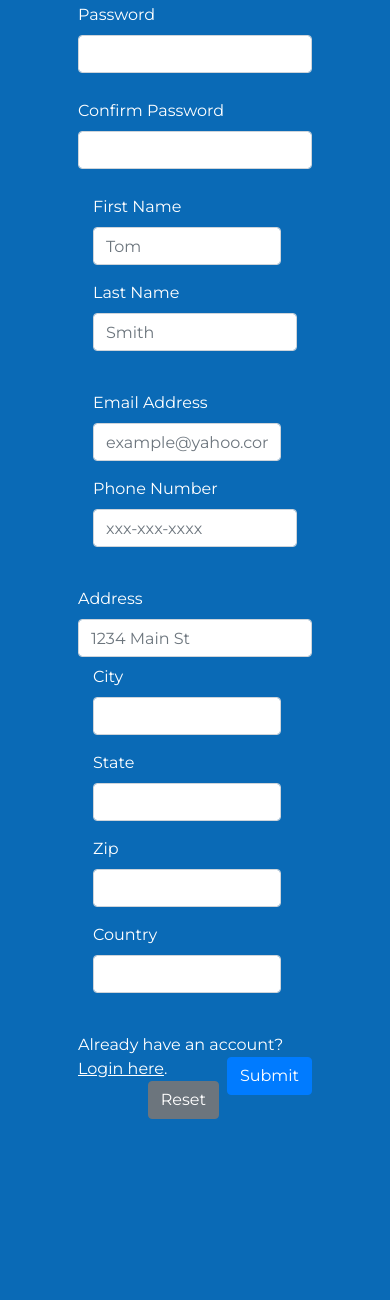
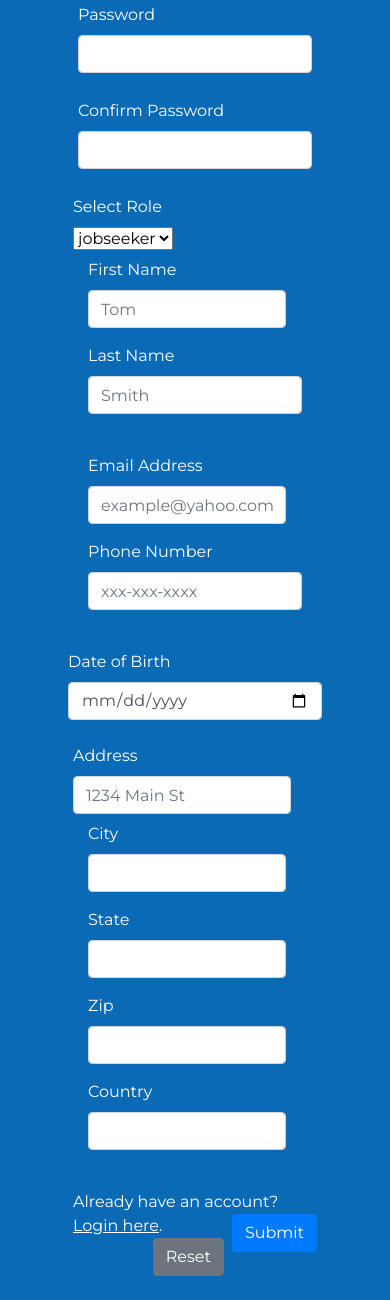
Before and after one commit to christopher-stack/christopher-stack.github.io, a PHP site: page /Resources/php/server/Register.php in a window 390 px wide. Shown: the part 213-1513 px from the top of the page. Before the commit the page ends 1332 px from the top, so only its background shows below. Run offline with PHP 8.4, Linux system fonts and the light colour scheme; some libraries are stand-ins or nearby versions.

Commit message:
[Change] Phone number added; optional-value
- Also added the other fields needed, but not linked to the db yet

```diff
--- a/Resources/php/server/Register.php
+++ b/Resources/php/server/Register.php
@@ -7,8 +7,8 @@ $username = $password = $confirm_password = "";
 $username_err = $password_err = $confirm_password_err = "";
 $fname = $lname = "";
 $fname_err = $lname_err = "";
-$email = "";
-$email_err = "";
+$email = $phone = "";
+$email_err = $phone_err = "";
 
 // Processing form data when form is submitted and contains data
 if($_SERVER["REQUEST_METHOD"] == "POST" && isset($_POST)) {
@@ -77,22 +77,29 @@ if($_SERVER["REQUEST_METHOD"] == "POST" && isset($_POST)) {
     } else{
         $lname = trim($_POST["lastNameEntry"]);
     }
+
     // Validate email address
     if(empty(trim($_POST["emailEntry"]))){
         $email_err = "Please enter a valid email address.";
     } else{
         $email = trim($_POST["emailEntry"]);
     }
+    // Validate phone number (not-required)
+    if(empty(trim($_POST["phoneEntry"]))){
+        //$phone_err = "Please enter a valid phone number.";
+    } else{
+        $phone = trim($_POST["phoneEntry"]);
+    }
 
     // Check input errors before inserting in database
-    if(empty($username_err) && empty($password_err) && empty($confirm_password_err) && empty($fname_err) && empty($lname_err) && empty($email_err)){
+    if(empty($username_err) && empty($password_err) && empty($confirm_password_err) && empty($fname_err) && empty($lname_err) && empty($email_err) && empty($phone_err)){
 
         // Prepare an insert statement
-        $sql = "INSERT INTO people (username, phash, fname, lname, email) VALUES (?, ?, ?, ?, ?)";
+        $sql = "INSERT INTO people (username, phash, fname, lname, email, phone) VALUES (?, ?, ?, ?, ?, ?)";
 
         if($stmt = mysqli_prepare($link, $sql)){
             // Bind variables to the prepared statement as parameters
-            mysqli_stmt_bind_param($stmt, "sssss", $param_username, $param_password, $param_fname, $param_lname, $param_email);
+            mysqli_stmt_bind_param($stmt, "ssssss", $param_username, $param_password, $param_fname, $param_lname, $param_email, $param_phone);
 
             // Set parameters
             $param_username = $username;
@@ -100,6 +107,7 @@ if($_SERVER["REQUEST_METHOD"] == "POST" && isset($_POST)) {
             $param_fname = $fname;
             $param_lname = $lname;
             $param_email = $email;
+            $param_phone = $phone;
 
             // Attempt to execute the prepared statement
             if(mysqli_stmt_execute($stmt)){
@@ -166,6 +174,15 @@ if($_SERVER["REQUEST_METHOD"] == "POST" && isset($_POST)) {
                 <input type="password" name="confirm_password" class="form-control" value="<?php echo $confirm_password; ?>">
                 <span class="help-block"><?php echo $confirm_password_err; ?></span>
             </div>
+            <div class="form-row mb-4">
+                <label for="roleSelectEntry">Select Role</label>
+                <div class="input-group mb-2">
+                <select class="form-select" name="roleSelectEntry">
+                    <option>jobseeker</option>
+                    <option>employer</option>
+                    <option>admin</option>
+                </select>
+            </div>
             <div class="input-group mb-4">
                 <div class="form-group mr-3 col-md-5 <?php echo (!empty($fname_err)) ? 'has-error' : ''; ?>">
                     <label for="firstNameEntry">First Name</label>
@@ -184,31 +201,38 @@ if($_SERVER["REQUEST_METHOD"] == "POST" && isset($_POST)) {
                     <input type="email" class="form-control" name="emailEntry" required="required" data-error="This field is required." placeholder="example@yahoo.com">
                     <span class="help-block"><?php echo $email_err; ?></span>
                 </div>
-                <div class="form-group col-md-5">
+                <div class="form-group col-md-5 <?php echo (!empty($phone_err)) ? 'has-error' : ''; ?>">
                     <label for="phoneEntry">Phone Number</label>
-                    <input type="tel" class="form-control" name="phoneEntry" required="required" data-error="This field is required." placeholder="xxx-xxx-xxxx" pattern="\(?\d{3}\)?\s?\-?\s?\d{3}\s?\-?\s?\d{4}">
+                    <input type="tel" class="form-control" name="phoneEntry" data-error="This field is optional but must be valid." placeholder="xxx-xxx-xxxx" pattern="\(?\d{3}\)?\s?\-?\s?\d{3}\s?\-?\s?\d{4}">
+                    <span class="help-block"><?php echo $phone_err; ?></span>
+                </div>
+            </div>
+            <div class="form-row mb-4">
+                <label for="dateOfBirthEntry">Date of Birth</label>
+                <div class="input-group date" data-date-format="dd.mm.yyyy">
+                    <input type="date" class="form-control" name="dateOfBirthEntry" placeholder="dd.mm.yyyy">
                 </div>
             </div>
             <div class="form-group mb-2">
                 <label for="inputAddress">Address</label>
-                <input type="text" class="form-control" name="inputAddress" required="required" data-error="This field is required." placeholder="1234 Main St">
+                <input type="text" class="form-control" name="inputAddress" data-error="TThis field is optional but must be valid." placeholder="1234 Main St">
             </div>
             <div class="input-group mb-4">
                 <div class="form-group mr-3 col-md-3">
                     <label for="inputCity">City</label>
-                    <input type="text" class="form-control" name="inputCity" required="required" data-error="This field is required.">
+                    <input type="text" class="form-control" name="inputCity" data-error="This field is optional but must be valid.">
                 </div>
                 <div class="form-group mr-3 col-md-3">
                     <label for="inputState">State</label>
-                    <input type="text" class="form-control" name="inputState" required="required" data-error="This field is required.">
+                    <input type="text" class="form-control" name="inputState" data-error="This field is optional but must be valid.">
                 </div>
                 <div class="form-group mr-3 col-md-2">
                     <label for="inputZip">Zip</label>
-                    <input type="text" class="form-control" name="inputZip" required="required" data-error="This field is required.">
+                    <input type="text" class="form-control" name="inputZip" data-error="This field is optional but must be valid.">
                 </div>
                 <div class="form-group mr-3 col-md-2">
                     <label for="inputCountry">Country</label>
-                    <input type="text" class="form-control" name="inputCountry" required="required" data-error="This field is required.">
+                    <input type="text" class="form-control" name="inputCountry" data-error="This field is optional but must be valid.">
                 </div>
             </div>
             <div class="bottom-padding form-group">
```
